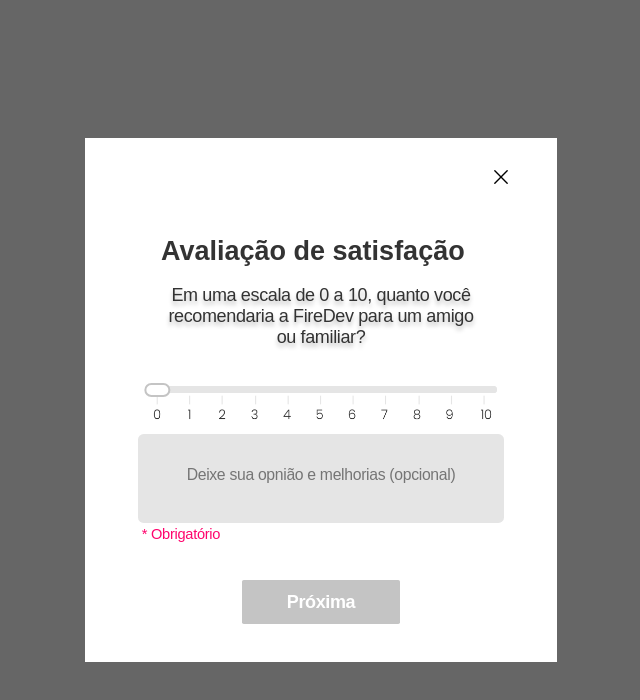
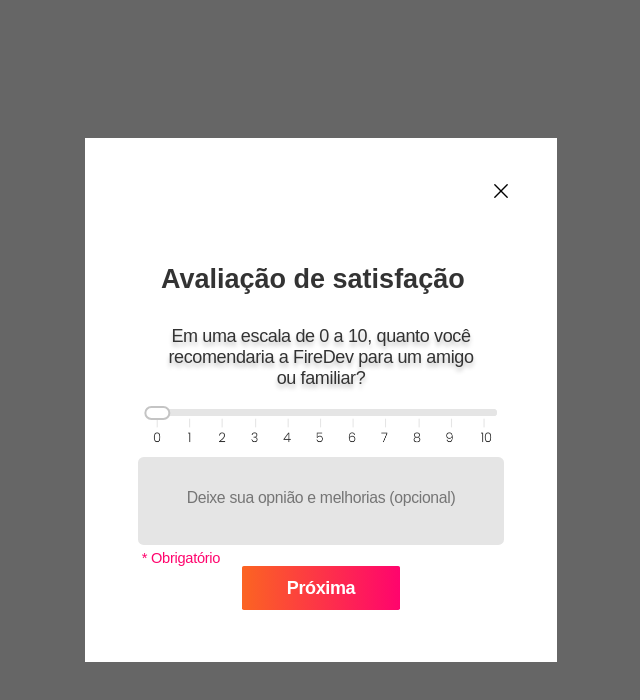
Before and after one commit to guilhermecamboim/desafio-nps-fullstack-frontend, a React (Vite) app: page / in a window 1280 px wide. Shown: the top 700 px of the page, without its empty margins (319-959 px from the left). Built offline with nearby package versions, Linux system fonts and the light colour scheme.

Commit message:
:sparkles: feat(MultiStepForm): Creating the logic of multi step form.

```diff
--- a/package.json
+++ b/package.json
@@ -11,6 +11,7 @@
   "dependencies": {
     "@radix-ui/react-slider": "^1.1.0",
     "@types/styled-components": "^5.1.26",
+    "axios": "^1.2.1",
     "phosphor-react": "^1.4.1",
     "react": "^18.2.0",
     "react-dom": "^18.2.0",
--- /dev/null
+++ b/src/components/ConsultancyForm/index.tsx
@@ -0,0 +1,45 @@
+import * as S from '../../pages/Challenge/styles'
+import * as Slider from "@radix-ui/react-slider";
+
+import rangeImg from '../../assets/Range.png'
+
+type IConsultancyData = {
+  rangeConsultancy: undefined | number[];
+  answerConsultancy: string;
+};
+
+type IConsultancyFormProps = IConsultancyData & {
+  updateFields: (fields: Partial<IConsultancyData>) => void;
+};
+
+export function ConsultancyForm({rangeConsultancy, answerConsultancy, updateFields}: IConsultancyFormProps) {
+  return (
+    <>
+      <S.Subtitle>
+        Em uma escala de 0 a 10, quanto você <br /> recomendaria a consultoria
+        Firedev para <br /> a sua empresa?
+      </S.Subtitle>
+      <S.Form>
+        <Slider.Root
+          className="SliderRoot"
+          defaultValue={[0]}
+          value={rangeConsultancy}
+          max={100}
+          step={10}
+          onValueChange={value => updateFields({ rangeConsultancy: value})}
+        >
+          <Slider.Track className="SliderTrack">
+            <Slider.Range className="SliderRange" />
+          </Slider.Track>
+          <Slider.Thumb className="SliderThumb" />
+        </Slider.Root>
+        <img src={rangeImg} alt="" />
+        <S.TextArea placeholder="Deixe sua opnião e melhorias (opcional)"
+          onChange={(event) =>
+            updateFields({ answerConsultancy: event.target.value })
+          }
+        />
+      </S.Form>
+    </>
+  );
+}
--- /dev/null
+++ b/src/components/FiredevForm/index.tsx
@@ -0,0 +1,46 @@
+import * as S from "../../pages/Challenge/styles";
+import * as Slider from "@radix-ui/react-slider";
+
+import rangeImg from "../../assets/Range.png";
+
+type IFiredevData = {
+  rangeFiredev: undefined | number[];
+  answerFiredev: string;
+}
+
+type IFiredevFormProps = IFiredevData & {
+  updateFields: (fields: Partial<IFiredevData>) => void;
+}
+
+export function FiredevForm({ rangeFiredev, answerFiredev, updateFields }: IFiredevFormProps) {
+  return (
+    <>
+      <S.Subtitle>
+        Em uma escala de 0 a 10, quanto você <br /> recomendaria a FireDev para
+        um amigo <br /> ou familiar?
+      </S.Subtitle>
+      <S.Form>
+        <Slider.Root
+          className="SliderRoot"
+          defaultValue={[0]}
+          value={rangeFiredev}
+          max={100}
+          step={10}
+          onValueChange={value => updateFields({ rangeFiredev: value})}
+        >
+          <Slider.Track className="SliderTrack">
+            <Slider.Range className="SliderRange" />
+          </Slider.Track>
+          <Slider.Thumb className="SliderThumb" />
+        </Slider.Root>
+        <img src={rangeImg} alt="" />
+        <S.TextArea
+          placeholder="Deixe sua opnião e melhorias (opcional)"
+          value={answerFiredev}
+          onChange={event => updateFields({answerFiredev: event.target.value})}
+        />
+      </S.Form>
+      <S.Required>* Obrigatório</S.Required>
+    </>
+  );
+}
--- /dev/null
+++ b/src/components/PortalForm/index.tsx
@@ -0,0 +1,50 @@
+import * as S from "../../pages/Challenge/styles";
+import * as Slider from "@radix-ui/react-slider";
+
+import rangeImg from "../../assets/Range.png";
+
+type IPortalData = {
+  rangePortal: undefined | number[];
+  answerPortal: string;
+};
+
+type IPortalFormProps = IPortalData & {
+  updateFields: (fields: Partial<IPortalData>) => void;
+};
+
+export function PortalForm({
+  rangePortal,
+  answerPortal,
+  updateFields,
+}: IPortalFormProps) {
+  return (
+    <>
+      <S.Subtitle>
+        Em uma escala de 0 a 10, quanto você <br />
+        recomendaria o Portal do Desenvolvedor <br /> para um amigo ou familiar?
+      </S.Subtitle>
+      <S.Form>
+        <Slider.Root
+          className="SliderRoot"
+          defaultValue={[0]}
+          value={rangePortal}
+          max={100}
+          step={10}
+          onValueChange={(value) => updateFields({ rangePortal: value })}
+        >
+          <Slider.Track className="SliderTrack">
+            <Slider.Range className="SliderRange" />
+          </Slider.Track>
+          <Slider.Thumb className="SliderThumb" />
+        </Slider.Root>
+        <img src={rangeImg} alt="" />
+        <S.TextArea
+          placeholder="Deixe sua opnião e melhorias (opcional)"
+          onChange={(event) =>
+            updateFields({ answerPortal: event.target.value })
+          }
+        />
+      </S.Form>
+    </>
+  );
+}
--- /dev/null
+++ b/src/hooks/useMultistepForm.ts
@@ -0,0 +1,26 @@
+import { ReactElement, useState } from "react";
+
+export function useMultiStepForm(steps: ReactElement[]) {
+  const [currentStepIndex, setCurrentStepIndex] = useState(0)
+
+  function nextStep() {
+    setCurrentStepIndex(prevState => {
+      if(prevState >= steps.length - 1) return prevState
+      return prevState + 1
+    })
+  }
+
+  function goTo(index: number) {
+    setCurrentStepIndex(index)
+  }
+
+  return {
+    currentStepIndex,
+    step: steps[currentStepIndex],
+    steps,
+    isPenultimate: currentStepIndex === steps.length - 2,
+    isLastStep: currentStepIndex === steps.length - 1,
+    goTo,
+    nextStep,
+  }
+}
--- a/src/pages/Challenge/index.tsx
+++ b/src/pages/Challenge/index.tsx
@@ -2,33 +2,77 @@
 import * as Slider from "@radix-ui/react-slider";
 import rangeImg from "../../assets/Range.png";
 import { X } from "phosphor-react";
+import api from "../../services/api";
+import { FormEvent, useEffect, useState } from "react";
+import { SubmittedChallenge } from "../SubmittedChallenge";
+import { useMultiStepForm } from "../../hooks/useMultistepForm";
+import { FiredevForm } from "../../components/FiredevForm";
+import { PortalForm } from "../../components/PortalForm";
+import { ConsultancyForm } from "../../components/ConsultancyForm";
+
+type IFormData = {
+  rangeFiredev: undefined | number[];
+  answerFiredev: string;
+  rangePortal: undefined | number[];
+  answerPortal?: string;
+  rangeConsultancy: undefined | number[];
+  answerConsultancy?: string;
+};
+
+const defaultValue: IFormData = {
+  rangeFiredev: undefined,
+  answerFiredev: "",
+  rangePortal: undefined,
+  answerPortal: "",
+  rangeConsultancy: undefined,
+  answerConsultancy: "",
+};
 
 export function Challenge() {
+  const [data, setData] = useState(defaultValue);
+  const { steps, step, currentStepIndex, nextStep, isLastStep, isPenultimate, goTo } =
+    useMultiStepForm([
+      <FiredevForm {...data} updateFields={updateFields} />,
+      <PortalForm {...data} updateFields={updateFields} />,
+      <ConsultancyForm {...data} updateFields={updateFields} />,
+      <SubmittedChallenge />,
+    ]);
+
+  function updateFields(fields: Partial<FormData>) {
+    setData((prevData) => {
+      return { ...prevData, ...fields };
+    });
+  }
+
+  function onSubmit(event: FormEvent) {
+    event.preventDefault();
+    if (!isPenultimate) nextStep();
+    else {
+      console.log(data);
+      nextStep();
+    }
+  }
+
   return (
     <S.ContainerChallenge>
-      <X size={22} className="X" />
-      <S.Title>Avaliação de satisfação</S.Title>
-      <S.Subtitle>
-        Em uma escala de 0 a 10, quanto você <br /> recomendaria a FireDev para um
-        amigo <br /> ou familiar?
-      </S.Subtitle>
-      <S.Form>
-        <Slider.Root
-          className="SliderRoot"
-          defaultValue={[0]}
-          max={100}
-          step={10}
-        >
-          <Slider.Track className="SliderTrack">
-            <Slider.Range className="SliderRange" />
-          </Slider.Track>
-          <Slider.Thumb className="SliderThumb" />
-        </Slider.Root>
-        <img src={rangeImg} alt="" />
-        <S.TextArea placeholder="Deixe sua opnião e melhorias (opcional)" />
-      </S.Form>
-      <S.Required>* Obrigatório</S.Required>
-      <S.Button>Próxima</S.Button>
+      {!isLastStep && (
+        <>
+          <X size={22} className="X" />
+          <S.Title>Avaliação de satisfação</S.Title>
+        </>
+      )}
+      <form onSubmit={onSubmit}>
+        {step}
+        <S.ContainerButtonSubmit>
+        {!isLastStep && (
+            <S.Button
+              type="submit"
+            >
+              {isPenultimate ? "Enviar" : "Próxima"}
+            </S.Button>
+        )}
+        </S.ContainerButtonSubmit>
+      </form>
     </S.ContainerChallenge>
   );
 }
--- a/src/pages/Challenge/styles.ts
+++ b/src/pages/Challenge/styles.ts
@@ -37,7 +37,7 @@
   text-shadow: 0px 4px 4px rgba(0, 0, 0, 0.25);
 `;
 
-export const Form = styled.form`
+export const Form = styled.div`
   position: relative;
   width: 100%;
   display: flex;
@@ -73,6 +73,7 @@
   position: relative;
   flex-grow: 1;
   border-radius: 9999px;
+  cursor: pointer;
 }
 .SliderTrack[data-orientation='horizontal'] {
   height: 7.25px;
@@ -130,12 +131,12 @@
   letter-spacing: -0.02em;
   position: relative;
   right: 140px;
-  bottom: 20px;
+  top: 0px;
 `;
 
 
 export const Button = styled.button`
-  background: ${(props) => props.theme["gray-200"]};
+  background: ${(props) => props.disabled ? props.theme["gray-200"] : props.theme["primaryGradient"]};
   width: 157.50px;
   height: 43.71px;
   padding: 10.8571px 14.4762px;
@@ -151,3 +152,10 @@
   text-align: center;
   letter-spacing: -0.02em;
 `;
+
+export const ContainerButtonSubmit = styled.div `
+  position: relative;
+  width: 100%;
+  display: flex;
+  justify-content: center;
+`
--- /dev/null
+++ b/src/services/api.ts
@@ -0,0 +1,10 @@
+import axios from 'axios'
+
+const api = axios.create({
+  baseURL: 'https://pokeapi.co/api/v2/pokemon',
+  headers: {
+    AcessControllAllowOrigin: true,
+  }
+})
+
+export default api
```
Also changed, not shown: 1 other file (tests, documents, lock files or other folders).
